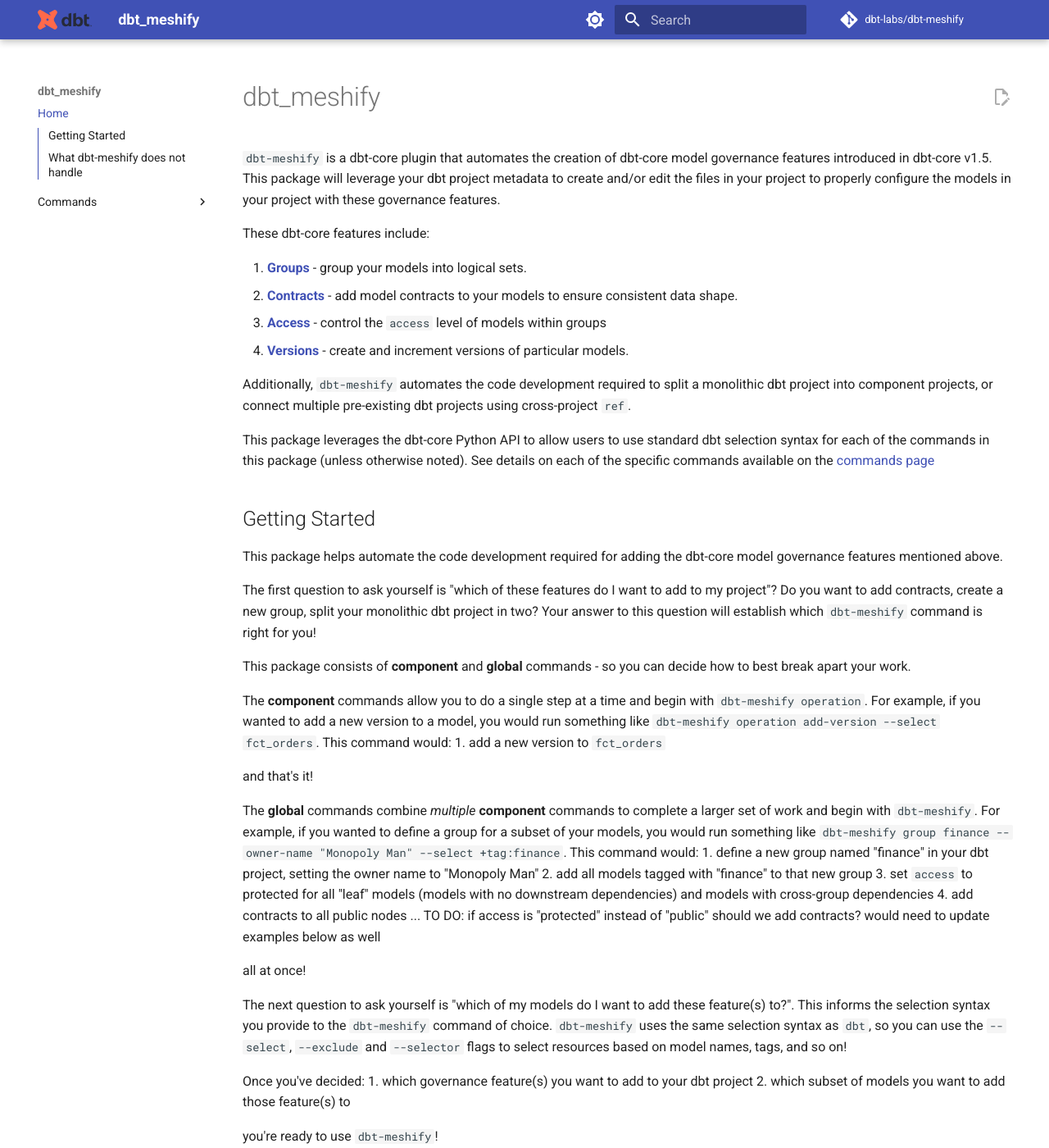
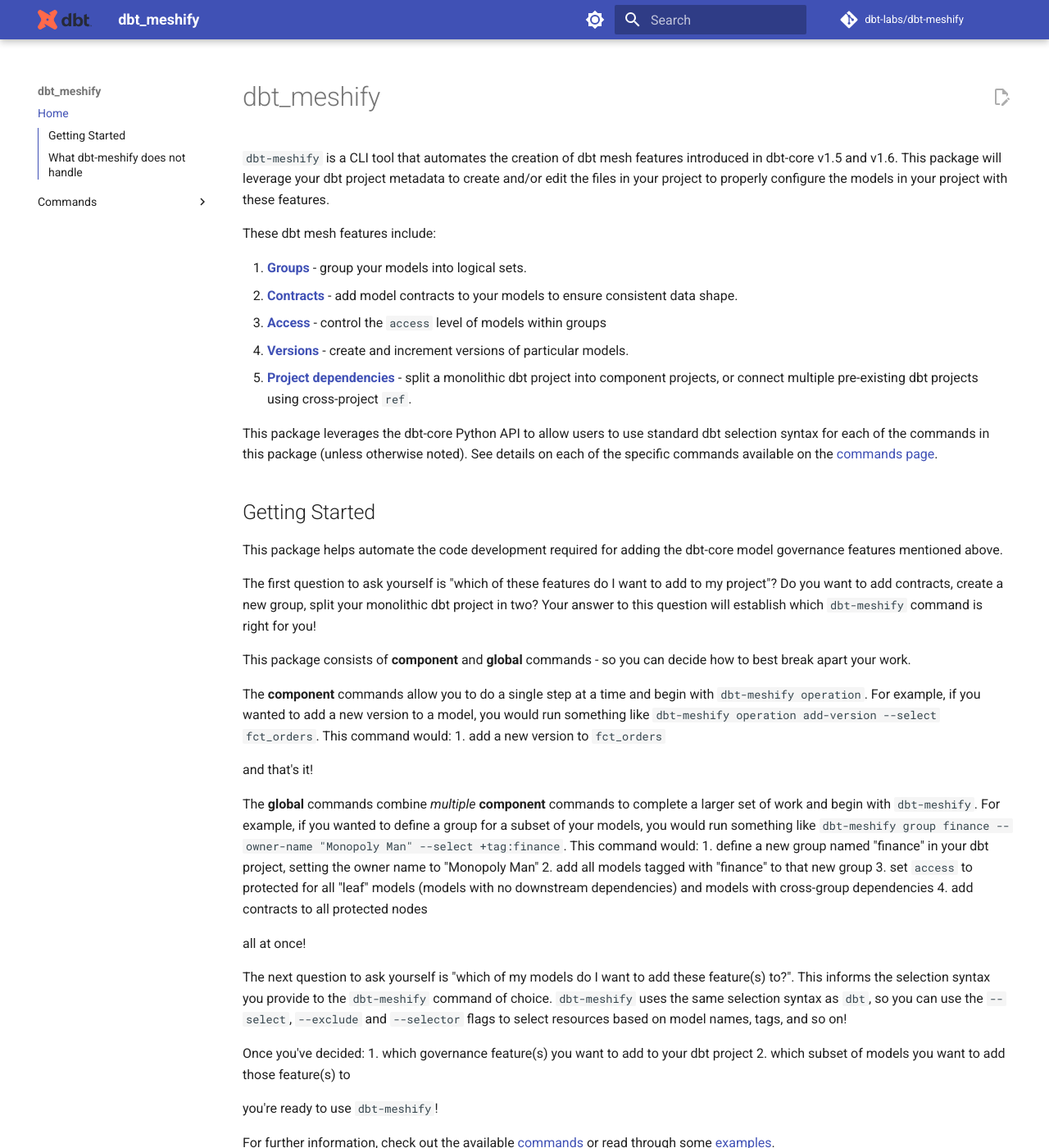
Before and after one commit to dbt-labs/dbt-meshify, an MkDocs documentation site: the page built from docs/index.md, in a window 1280 px wide and 1400 px high. Shown: the whole window at 82% size. Built offline with MkDocs 1.6.1 and Material for MkDocs 9.7.7, drawn with Linux system fonts in a browser that asks for light colours; comment, search, counter and statistics services are not loaded; the version menu is left out.

Commit message:
update index and readme

```diff
--- a/docs/index.md
+++ b/docs/index.md
@@ -1,17 +1,16 @@
 # dbt_meshify
 
-`dbt-meshify` is a dbt-core plugin that automates the creation of dbt-core model governance features introduced in dbt-core v1.5. This package will leverage your dbt project metadata to create and/or edit the files in your project to properly configure the models in your project with these governance features.
+`dbt-meshify` is a CLI tool that automates the creation of dbt mesh features introduced in dbt-core v1.5 and v1.6. This package will leverage your dbt project metadata to create and/or edit the files in your project to properly configure the models in your project with these features.
 
-These dbt-core features include:
+These dbt mesh features include:
 
 1. __[Groups](https://docs.getdbt.com/docs/build/groups)__ - group your models into logical sets.
 2. __[Contracts](https://docs.getdbt.com/docs/collaborate/govern/model-contracts)__ - add model contracts to your models to ensure consistent data shape.
 3. __[Access](https://docs.getdbt.com/docs/collaborate/govern/model-access)__ - control the `access` level of models within groups
 4. __[Versions](https://docs.getdbt.com/docs/collaborate/govern/model-versions)__ - create and increment versions of particular models.
+5. __[Project dependencies](https://docs.getdbt.com/docs/collaborate/govern/project-dependencies)__ - split a monolithic dbt project into component projects, or connect multiple pre-existing dbt projects using cross-project `ref`.
 
-Additionally, `dbt-meshify` automates the code development required to split a monolithic dbt project into component projects, or connect multiple pre-existing dbt projects using cross-project `ref`.
-
-This package leverages the dbt-core Python API to allow users to use standard dbt selection syntax for each of the commands in this package (unless otherwise noted). See details on each of the specific commands available on the [commands page](commands.md)
+This package leverages the dbt-core Python API to allow users to use standard dbt selection syntax for each of the commands in this package (unless otherwise noted). See details on each of the specific commands available on the [commands page](commands.md).
 
 ## Getting Started
 
@@ -30,7 +29,7 @@
 1. define a new group named "finance" in your dbt project, setting the owner name to "Monopoly Man"
 2. add all models tagged with "finance" to that new group
 3. set `access` to protected for all "leaf" models (models with no downstream dependencies) and models with cross-group dependencies
-4. add contracts to all public nodes ... TO DO: if access is "protected" instead of "public" should we add contracts? would need to update examples below as well
+4. add contracts to all protected nodes
 
 all at once!
 
```
Also changed, not shown: README.md (+7 -8 lines).
